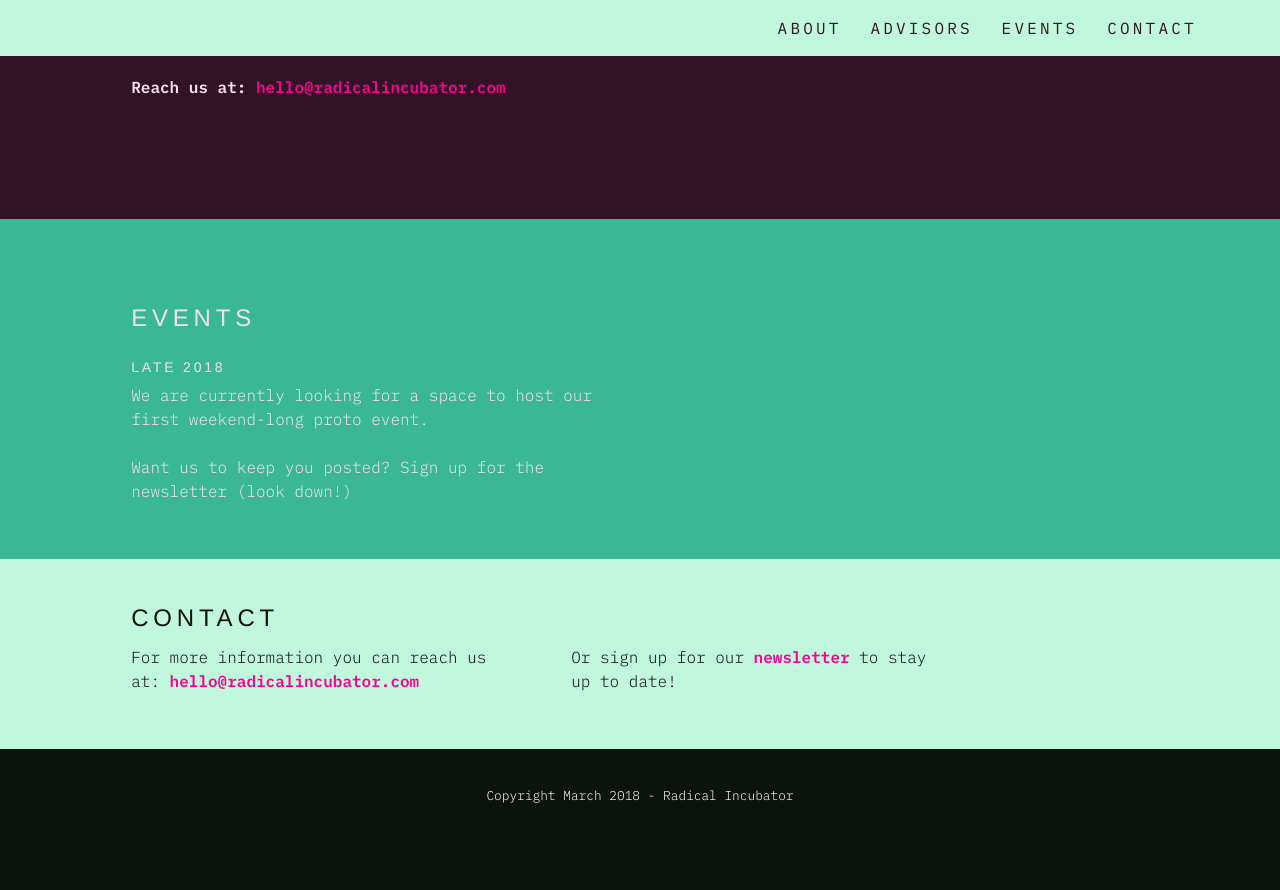
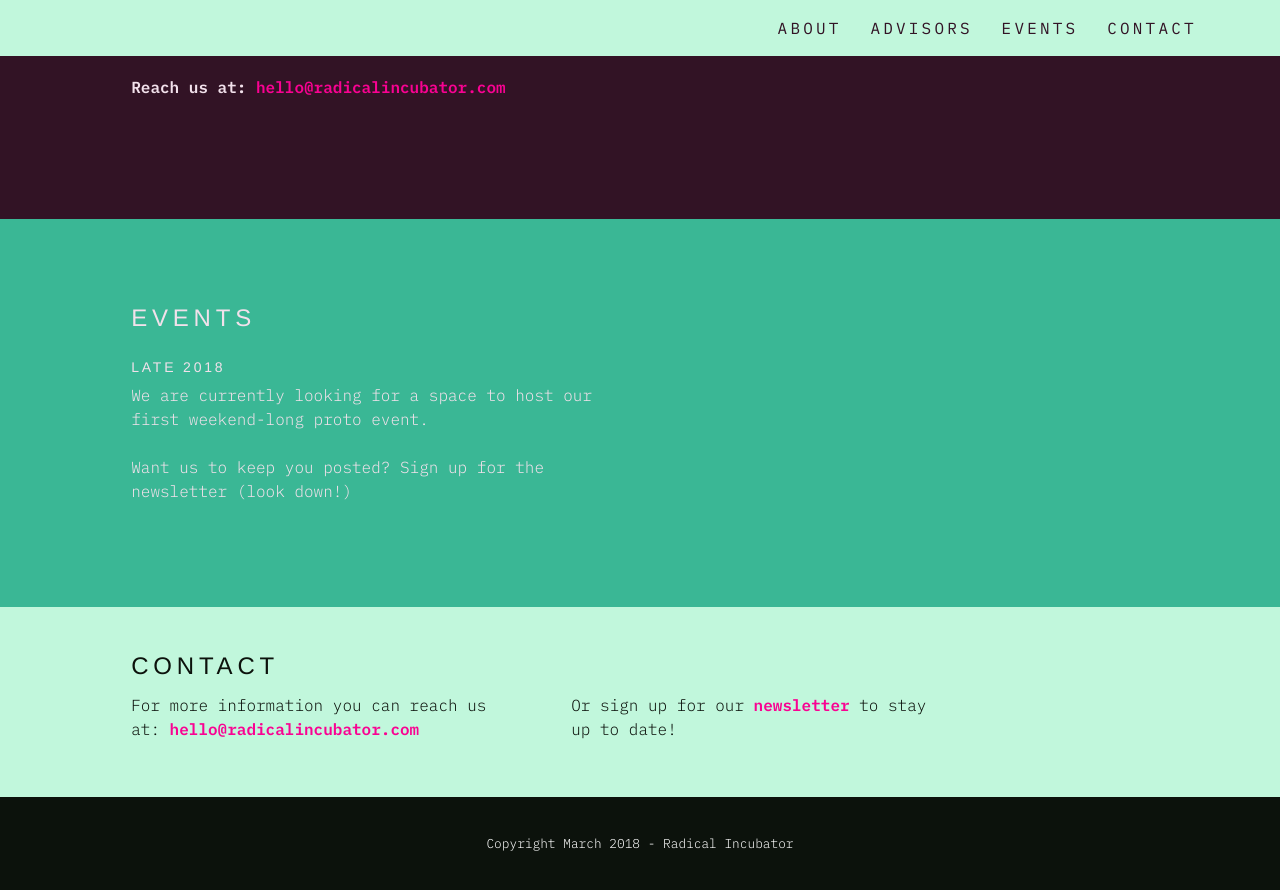
Before and after one commit to criticalincubator/criticalincubator.github.io, a Jekyll site: the page built from index.html, in a window 1280 px wide and 900 px high, scrolled down 955 px. Shown: the top 890 px of the window. Built offline with Jekyll 4.4.1, drawn with Linux system fonts in a browser that asks for light colours; nearby versions of some CDN libraries; before the commit the page ends 1807 px from its top, so only the background shows below that.

Commit message:
making space

```diff
--- a/index.html
+++ b/index.html
@@ -1,7 +1,7 @@
 ---
 layout: main
 ---
-<div class="big_image">
+
  <div class="bg-image bg-dark" id="about">
     <header class="container px3 py1 first-elem intro-bt">
       <div class="clearfix mxn2">
@@ -31,7 +31,8 @@ layout: main
         </div>
     </section>
   </div>
-  </div>
+
+
     <div class="bg-green" >
       <section id="events" class="container px4 py0 elem-margin">
         <div class="clearfix mxn2">
@@ -39,11 +40,12 @@ layout: main
           <div class="sm-col sm-col-6 px3 py0">
           <h5  class="responsive-h5 caps ">Late 2018</h5>
            <p>We are currently looking for a space to host our first weekend-long proto event. <br> <br>Want us to keep you posted? Sign up for the newsletter (look down!)</p>
+              <br>
+                 <br>
         </div>
-
         </div>
     </section>
-</div>
+  </div>
 <div class="bg-blue" >
       <section id="events" class="container px4 py0 elem-margin">
         <div class="clearfix mxn2">
```
